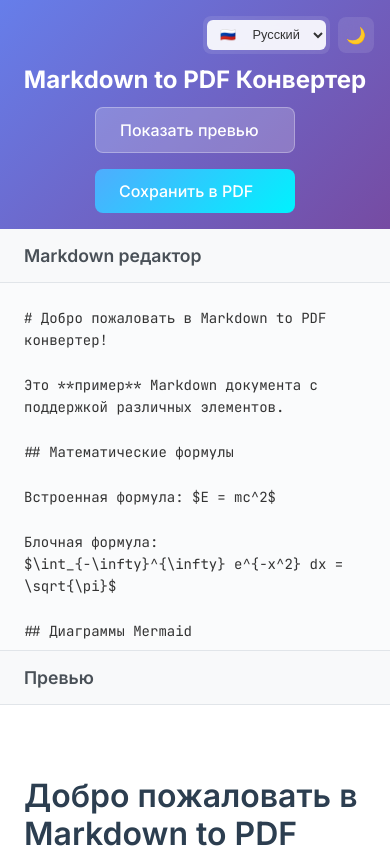
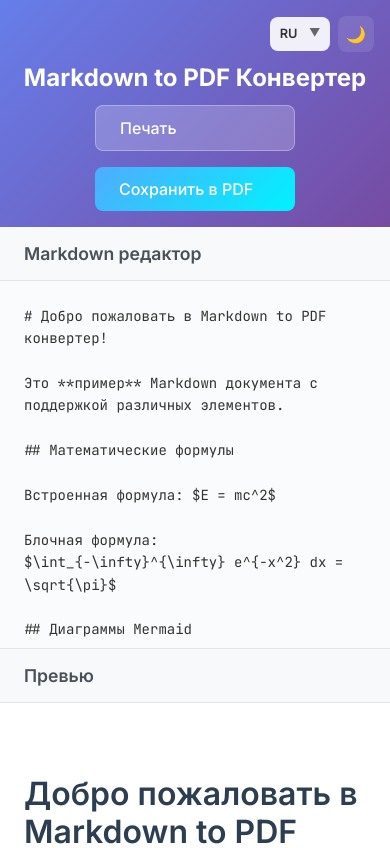
Before and after one commit to wdst/markdown-pdf, a React (Vite) app: page / in a window 390 px wide. Shown: the top 848 px of the page. Built offline with nearby package versions, Linux system fonts and the light colour scheme.

Commit message:
change language style and add button print

```diff
--- a/src/App.css
+++ b/src/App.css
@@ -57,37 +57,93 @@
   flex-wrap: wrap;
 }
 
-.language-switcher {
+.language-dropdown {
+  position: relative;
+  display: inline-block;
+}
+
+.selected-lang {
   display: flex;
   align-items: center;
-  background: rgba(255, 255, 255, 0.1);
-  padding: 0.25rem;
-  border-radius: 8px;
-  backdrop-filter: blur(10px);
-}
-
-.language-select {
+  gap: 0.5rem;
   background: rgba(255, 255, 255, 0.9);
   border: none;
-  border-radius: 6px;
+  border-radius: 8px;
   padding: 0.5rem 0.75rem;
   font-size: 0.9rem;
   font-weight: 500;
   color: #333;
   cursor: pointer;
   transition: all 0.2s ease;
-  min-width: 120px;
-  font-family: "Apple Color Emoji", "Segoe UI Emoji", "Noto Color Emoji", "Android Emoji", "EmojiSymbols", "EmojiOne Mozilla", "Twemoji Mozilla", "Segoe UI Symbol", sans-serif;
+  min-width: 70px;
+  user-select: none;
 }
 
-.language-select:hover {
+.selected-lang:hover {
   background: rgba(255, 255, 255, 1);
   transform: translateY(-1px);
+  box-shadow: 0 2px 8px rgba(0, 0, 0, 0.1);
 }
 
-.language-select:focus {
-  outline: none;
-  box-shadow: 0 0 0 2px rgba(255, 255, 255, 0.5);
+.selected-lang .lang-short {
+  font-weight: 600;
+  flex: 1;
+}
+
+.selected-lang .arrow {
+  font-size: 0.7rem;
+  transition: transform 0.3s ease;
+  color: #666;
+}
+
+.selected-lang .arrow.open {
+  transform: rotate(180deg);
+}
+
+.lang-options {
+  position: absolute;
+  top: calc(100% + 0.5rem);
+  left: 0;
+  background: white;
+  border-radius: 8px;
+  box-shadow: 0 4px 12px rgba(0, 0, 0, 0.15);
+  overflow: hidden;
+  z-index: 1000;
+  animation: slideDown 0.2s ease-out;
+  min-width: 150px;
+  white-space: nowrap;
+}
+
+@keyframes slideDown {
+  from {
+    opacity: 0;
+    transform: translateY(-10px);
+  }
+  to {
+    opacity: 1;
+    transform: translateY(0);
+  }
+}
+
+.lang-option {
+  display: flex;
+  align-items: center;
+  padding: 0.75rem 1rem;
+  cursor: pointer;
+  transition: all 0.2s ease;
+  font-size: 0.9rem;
+  color: #333;
+  background: white;
+}
+
+.lang-option:hover {
+  background: #f0f0f0;
+}
+
+.lang-option.active {
+  background: #e3f2fd;
+  color: #1976d2;
+  font-weight: 600;
 }
 
 .theme-toggle {
@@ -399,10 +455,14 @@
     gap: 0.5rem;
   }
 
-  .language-select {
-    min-width: 100px;
+  .selected-lang {
+    min-width: 60px;
     font-size: 0.8rem;
     padding: 0.4rem 0.6rem;
+  }
+
+  .lang-options {
+    min-width: 140px;
   }
 
   .theme-toggle {
@@ -581,3 +641,36 @@
 .app.dark .markdown-preview a:hover {
   color: #0984e3;
 }
+
+/* Стили dropdown для темной темы */
+.app.dark .selected-lang {
+  background: rgba(255, 255, 255, 0.15);
+  color: #e0e0e0;
+}
+
+.app.dark .selected-lang:hover {
+  background: rgba(255, 255, 255, 0.25);
+}
+
+.app.dark .selected-lang .arrow {
+  color: #b0b0b0;
+}
+
+.app.dark .lang-options {
+  background: #3a3a3a;
+  box-shadow: 0 4px 12px rgba(0, 0, 0, 0.5);
+}
+
+.app.dark .lang-option {
+  background: #3a3a3a;
+  color: #e0e0e0;
+}
+
+.app.dark .lang-option:hover {
+  background: #4a4a4a;
+}
+
+.app.dark .lang-option.active {
+  background: #1e3a5f;
+  color: #74b9ff;
+}
--- a/src/App.jsx
+++ b/src/App.jsx
@@ -14,6 +14,7 @@
   const [language, setLanguage] = useState('ru');
   const [theme, setTheme] = useState('light');
   const [markdown, setMarkdown] = useState(exampleMarkdown);
+  const [isLangDropdownOpen, setIsLangDropdownOpen] = useState(false);
 
   const t = translations[language];
 
@@ -24,10 +25,12 @@
   const isPending = deferredMarkdown !== markdown;
 
   const previewRef = useRef(null);
+  const langDropdownRef = useRef(null);
 
   // Функция для переключения языка
   const handleLanguageChange = (newLanguage) => {
     setLanguage(newLanguage);
+    setIsLangDropdownOpen(false);
     // Обновляем содержимое в зависимости от языка
     if (newLanguage === 'en') {
       setMarkdown(exampleMarkdownEn);
@@ -36,6 +39,33 @@
     } else {
       setMarkdown(exampleMarkdown);
     }
+  };
+
+  // Закрытие dropdown при клике вне его области
+  useEffect(() => {
+    const handleClickOutside = (event) => {
+      if (langDropdownRef.current && !langDropdownRef.current.contains(event.target)) {
+        setIsLangDropdownOpen(false);
+      }
+    };
+
+    if (isLangDropdownOpen) {
+      document.addEventListener('mousedown', handleClickOutside);
+    }
+
+    return () => {
+      document.removeEventListener('mousedown', handleClickOutside);
+    };
+  }, [isLangDropdownOpen]);
+
+  // Получение данных о языке для отображения
+  const getLanguageData = (lang) => {
+    const langData = {
+      ru: { short: 'RU', full: 'Русский' },
+      en: { short: 'EN', full: 'English' },
+      es: { short: 'ES', full: 'Español' }
+    };
+    return langData[lang];
   };
 
   // Настройка marked
@@ -125,6 +155,11 @@
     };
     updatePreview();
   }, [deferredMarkdown]);
+
+  // Функция для печати
+  const handlePrint = () => {
+    window.print();
+  };
 
   // Функция для генерации PDF
   const generatePDF = async () => {
@@ -275,20 +310,39 @@
 
   return (
     <div className={`app ${theme}`}>
-      <header className="header">
+      <header className="header no-print">
         <div className="header-top">
           <div className="header-actions">
-            <div className="language-switcher">
-              <select
-                value={language}
-                onChange={(e) => handleLanguageChange(e.target.value)}
-                className="language-select"
+            <div className="language-dropdown" ref={langDropdownRef}>
+              <div
+                className="selected-lang"
+                onClick={() => setIsLangDropdownOpen(!isLangDropdownOpen)}
               >
-
-                <option value="ru">🇷🇺 Русский</option>
-                <option value="en">🇺🇸 English</option>
-                <option value="es">🇪🇸 Español</option>
-              </select>
+                <span className="lang-short">{getLanguageData(language).short}</span>
+                <span className={`arrow ${isLangDropdownOpen ? 'open' : ''}`}>▼</span>
+              </div>
+              {isLangDropdownOpen && (
+                <div className="lang-options">
+                  <div
+                    className={`lang-option ${language === 'ru' ? 'active' : ''}`}
+                    onClick={() => handleLanguageChange('ru')}
+                  >
+                    <span>{getLanguageData('ru').full}</span>
+                  </div>
+                  <div
+                    className={`lang-option ${language === 'en' ? 'active' : ''}`}
+                    onClick={() => handleLanguageChange('en')}
+                  >
+                    <span>{getLanguageData('en').full}</span>
+                  </div>
+                  <div
+                    className={`lang-option ${language === 'es' ? 'active' : ''}`}
+                    onClick={() => handleLanguageChange('es')}
+                  >
+                    <span>{getLanguageData('es').full}</span>
+                  </div>
+                </div>
+              )}
             </div>
             <button
               className="theme-toggle"
@@ -301,8 +355,11 @@
         </div>
         <h1 className="header-title">{t.title}</h1>
         <div className="header-controls">
-          <button onClick={() => renderPreview()} className="btn btn-secondary">
+          {/* <button onClick={() => renderPreview()} className="btn btn-secondary">
             {t.showPreview}
+          </button> */}
+          <button onClick={handlePrint} className="btn btn-secondary">
+            {t.print}
           </button>
           <button onClick={() => generatePDF()} className="btn btn-primary">
             {t.saveToPDF}
@@ -311,7 +368,7 @@
       </header>
 
       <div className="container">
-        <div className="editor-panel">
+        <div className="editor-panel no-print">
           <h2>{t.markdownEditor}</h2>
           <textarea
             value={markdown}
@@ -322,7 +379,7 @@
         </div>
 
         <div className="preview-panel">
-          <h2>
+          <h2 className="no-print">
             {t.preview}
             {isPending && <span className="loading-indicator"> (обновляется...)</span>}
           </h2>
--- a/src/translations.js
+++ b/src/translations.js
@@ -2,6 +2,7 @@
   ru: {
     title: "Markdown to PDF Конвертер",
     showPreview: "Показать превью",
+    print: "Печать",
     saveToPDF: "Сохранить в PDF",
     markdownEditor: "Markdown редактор",
     preview: "Превью",
@@ -18,6 +19,7 @@
   en: {
     title: "Markdown to PDF Converter",
     showPreview: "Show Preview",
+    print: "Print",
     saveToPDF: "Save to PDF",
     markdownEditor: "Markdown Editor",
     preview: "Preview",
@@ -34,6 +36,7 @@
   es: {
     title: "Convertidor de Markdown a PDF",
     showPreview: "Mostrar Vista Previa",
+    print: "Imprimir",
     saveToPDF: "Guardar en PDF",
     markdownEditor: "Editor de Markdown",
     preview: "Vista Previa",
```
